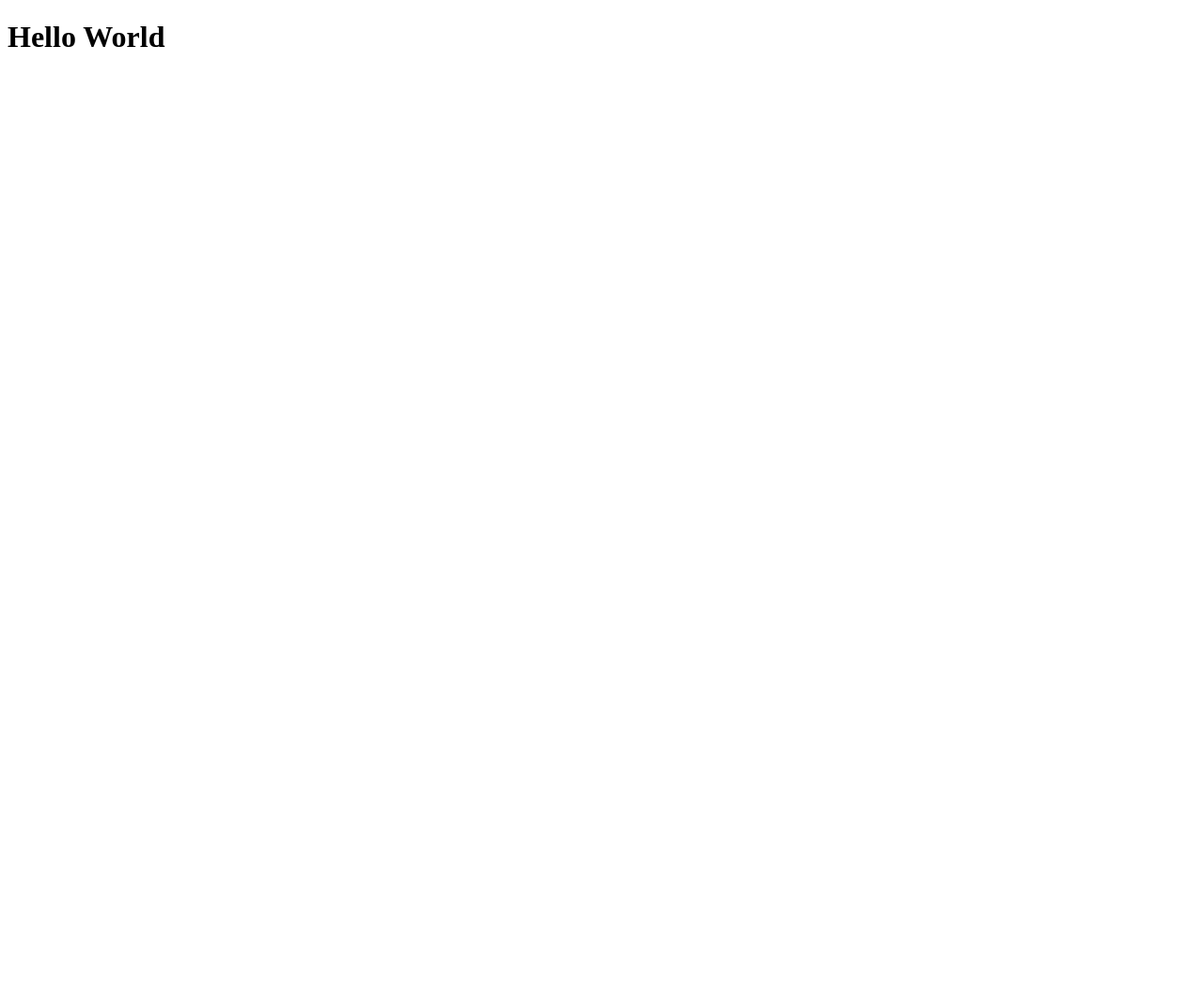
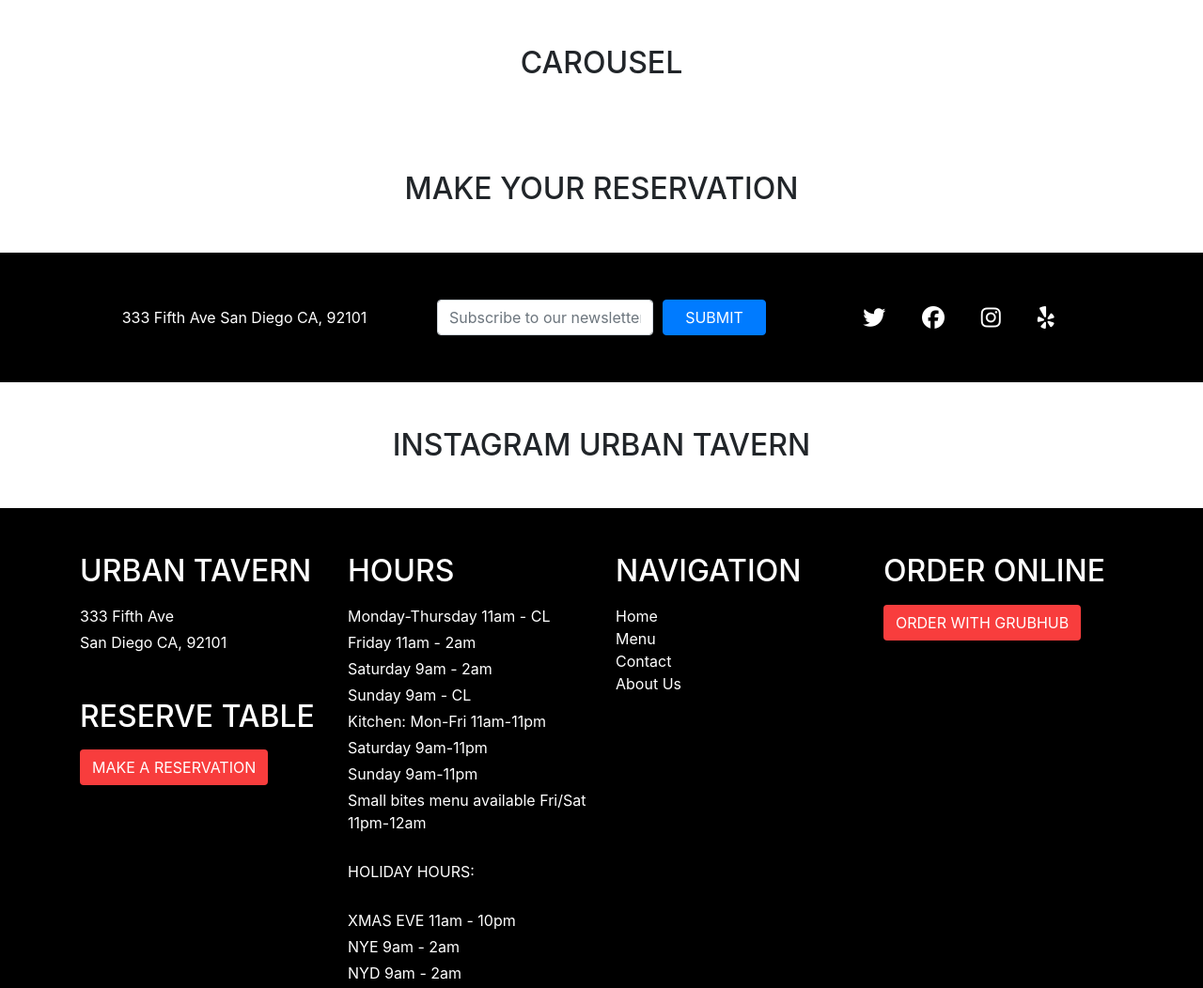
Before and after one commit to chrishdez02/urban-tavern, a website: page index.html in a window 1280 px wide. Shown: the whole page at 94% size. Before the commit the page ends 800 px from the top, so only its background shows below. Drawn offline with nearby package versions, Linux system fonts and the light colour scheme.

Commit message:
second commit

```diff
--- /dev/null
+++ b/css/styles-old.css
@@ -0,0 +1,4 @@
+footer {
+    background-color: black;
+    height: 200px;
+}
--- /dev/null
+++ b/css/styles.scss
@@ -0,0 +1,78 @@
+$color-footer: #000000;
+$color-newsletter: #000000;
+$color-btn-1: #F83D3D;
+$color-pale: #CEC8FF;
+$color-mid: #901CAD;
+$color-dark: #60106b;
+$color-transparent-black: rgba(0, 0, 0, 0.5);
+
+// TYPOGRAPHY
+
+h2 {
+    text-transform: uppercase;
+}
+
+//COMPONENTS
+
+button {
+    text-transform: uppercase;
+
+}
+
+.btn-1 {
+    background-color: $color-btn-1;
+    color: white;
+}
+
+
+//NEWSLETTER
+
+.newsletter {
+    background-color: $color-newsletter;
+    color: white;
+    padding: 50px 0;
+
+    button {
+        width: 100%;
+    }
+
+    i {
+        color: white;
+        font-size: 1.5rem;
+
+    }
+
+    .social-icons-parent {
+        text-align: center;
+
+        .social-icons {
+            display: inline-block;
+
+        }
+
+    }
+
+
+}
+
+//FOOTER
+
+footer {
+    background-color: $color-footer;
+
+
+    h2 {
+        color: white;
+    }
+
+    p {
+        color: white;
+        line-height: 1.5;
+        margin-bottom: .25rem;
+    }
+
+    a {
+        color: white;
+        display: block;
+    }
+}
--- a/index.html
+++ b/index.html
@@ -4,9 +4,177 @@
     <meta charset="UTF-8">
     <meta name="viewport" content="width=device-width, initial-scale=1.0">
     <meta http-equiv="X-UA-Compatible" content="ie=edge">
+
+    <!-- Bootstrap CSS -->
+
+    <link rel="stylesheet" href="node_modules/bootstrap/dist/css/bootstrap.min.css">
+    <link rel="stylesheet" href="css/styles.css">
+
+    <script src="https://kit.fontawesome.com/43a0b50011.js" crossorigin="anonymous"></script>
+
     <title>Document</title>
 </head>
 <body>
-    <h1>Hello World</h1>
+
+
+
+<!-- Navbar -->
+<!-- End Navbar -->
+
+
+
+<!-- Carousel -->
+
+<div class="carousel">
+        <div class="container">
+            <div class="row">
+                <div class="col">
+                    <h2 class="text-center mt-5 mb-5">Carousel</h2>
+                </div>
+            </div>
+        </div>
+    </div>
+
+<!-- End Carousel -->
+
+
+
+<!-- Section 1 -->
+
+<div class="make-reservation">
+        <div class="container">
+            <div class="row">
+                <div class="col">
+                    <h2 class="text-center mt-5 mb-5">Make your reservation</h2>
+                </div>
+            </div>
+        </div>
+    </div>
+
+<!-- End Section 1 -->
+
+
+
+<!-- Newsletter Sign Up -->
+
+<div class="newsletter">
+    <div class="container">
+        <div class="row">
+
+            <div class="align-self-center col-lg-4 text-center mb-5 mb-lg-0">333 Fifth Ave San Diego CA, 92101</div>
+
+            <div class="col-lg-4 mb-5 mb-lg-0">
+                <form>
+                    <div class="form-row">
+
+                        <div class="col-8">
+                                <input type="email" class="form-control" id="exampleInputEmail1" aria-describedby="emailHelp" placeholder="Subscribe to our newsletter">
+                        </div>
+                        <div class="col-4">
+                                <button type="submit" class="btn btn-primary">Submit</button>
+                        </div>
+                    </div>
+
+                </form>
+            </div>
+
+            <div class="align-self-center col-lg-4">
+                <div class="d-flex justify-content-between col-lg-8 offset-lg-2 col-6 offset-3">
+                        <i class="fab fa-twitter"></i>
+                        <i class="fab fa-facebook"></i>
+                        <i class="fab fa-instagram"></i>
+                        <i class="fab fa-yelp"></i>
+                </div>
+
+
+            </div>
+        </div>
+    </div>
+</div>
+
+<!-- End Newsletter Sign Up -->
+
+
+
+<!-- Section 2 -->
+
+<div class="instagram-gallery">
+    <div class="container">
+        <div class="row">
+            <div class="col">
+                <h2 class="text-center mt-5 mb-5">Instagram Urban Tavern</h2>
+            </div>
+        </div>
+    </div>
+</div>
+
+<!-- End Section 2 -->
+
+
+
+<!-- Footer -->
+
+<footer>
+
+<div class="container">
+    <div class="row">
+        <div class="col">
+            <h2 class="mt-5 mb-3">Urban Tavern</h2>
+            <p>333 Fifth Ave</p>
+            <p>San Diego CA, 92101</p>
+            <h2 class="mt-5 mb-3">Reserve Table</h2>
+            <button type="button" class="btn btn-1">make a reservation</button>
+        </div>
+        <div class="col">
+            <h2 class="mt-5 mb-3">Hours</h2>
+
+            <p>Monday-Thursday 11am - CL</p>
+            <p>Friday 11am - 2am</p>
+            <p>Saturday 9am - 2am</p>
+            <p>Sunday 9am - CL</p>
+            <p>Kitchen: Mon-Fri 11am-11pm</p>
+            <p>Saturday 9am-11pm</p>
+            <p>Sunday 9am-11pm</p>
+            <p>Small bites menu available Fri/Sat 11pm-12am</p>
+            <br>
+            <p>HOLIDAY HOURS:</p>
+            <br>
+            <p>XMAS EVE 11am - 10pm</p>
+            <p>NYE 9am - 2am</p>
+            <p>NYD 9am - 2am</p>
+
+        </div>
+        <div class="col">
+            <h2 class="mt-5 mb-3">Navigation</h2>
+            <a href="#">Home</a>
+            <a href="#">Menu</a>
+            <a href="#">Contact</a>
+            <a href="#">About Us</a>
+        </div>
+        <div class="col">
+            <h2 class="mt-5 mb-3"> Order Online</h2>
+            <button type="button" class="btn btn-1">order with grubhub</button>
+
+        </div>
+    </div>
+
+</div>
+
+</footer>
+
+<!-- End Footer -->
+
+
+
+
+
+
+
+
+<!-- jQuery must come first, then Popper.js, then the Bootstrap JavaScript plugins.-->
+<script src="node_modules/jquery/dist/jquery.slim.min.js"></script>
+<script src="node_modules/popper.js/dist/umd/popper.min.js"></script>
+<script src="node_modules/bootstrap/dist/js/bootstrap.min.js"></script>
+
 </body>
 </html>
```
Also changed, not shown: package.json (+15 -4 lines), css/styles.css (added), 1 other file.
